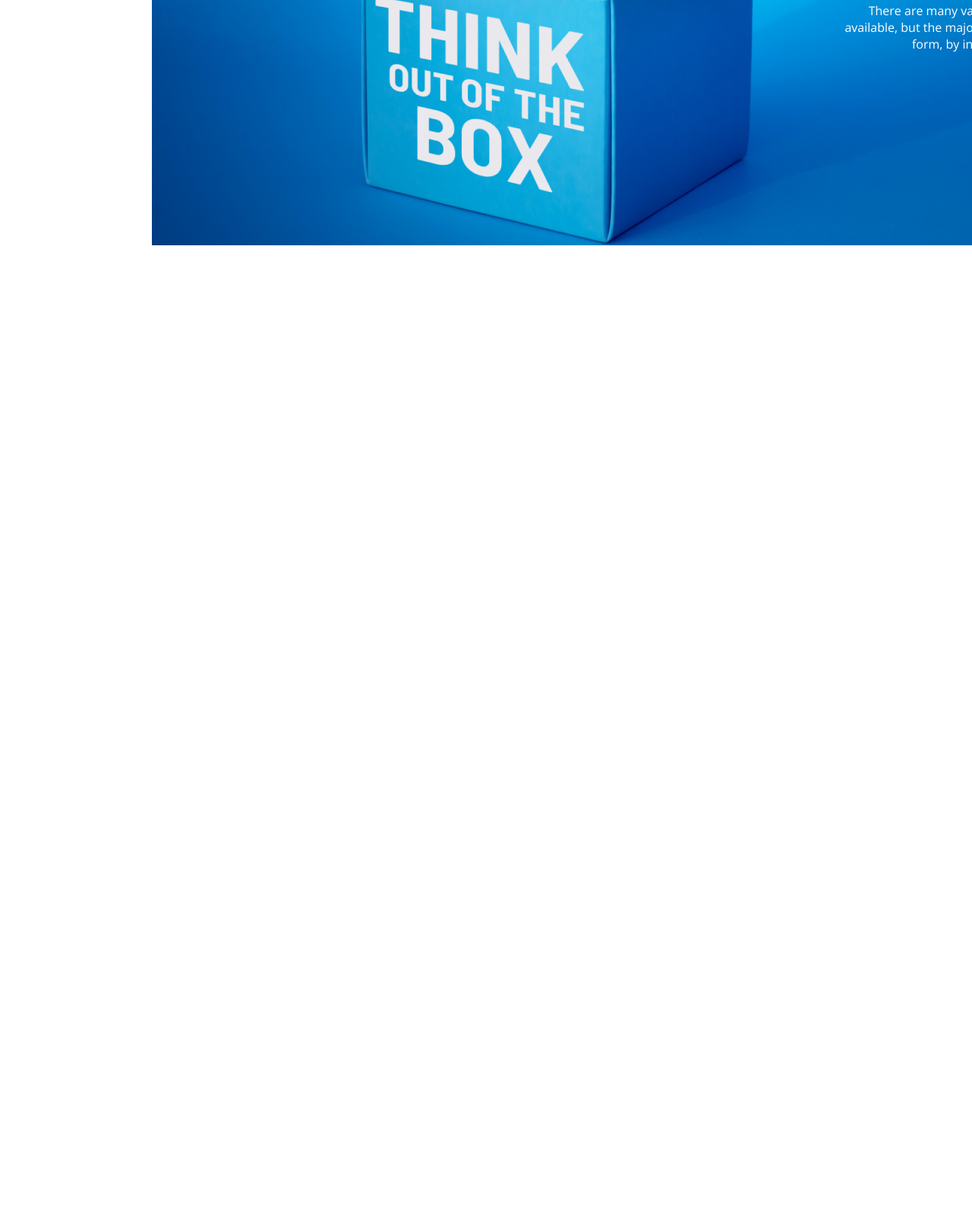
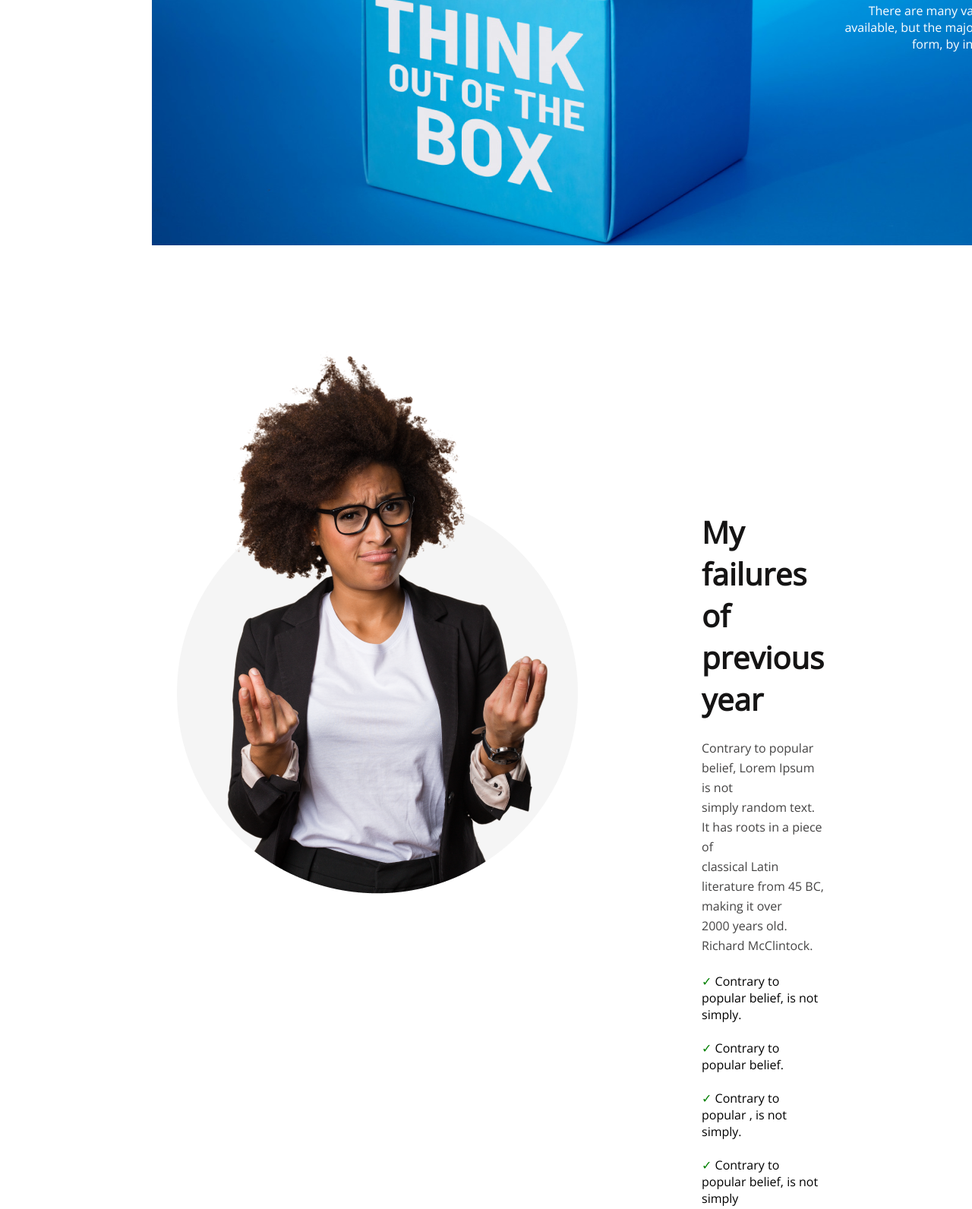
Before and after one commit to Liza337/first-assignment, a plain HTML site: page index.html in a window 1280 px wide. Shown: the part 485-2077 px from the top of the page at 76% size. Before the commit the page ends 808 px from the top, so only its background shows below. Drawn offline with nearby package versions, Linux system fonts and the light colour scheme.

Commit message:
about section added

```diff
--- a/index.html
+++ b/index.html
@@ -10,7 +10,7 @@
 </head>
 <body>
     <header class="header">
-        <!-- banner -->
+        <!-- this is banner -->
     <div class="banner">
       <div>
         <h3 class="banner-title">All Thinks Are<br> Possible If You<br> believe</h3>
@@ -21,5 +21,28 @@
     </div>
     </header>
 
+      <!-- this main section -->
+   <main class="main">
+    <section class="about-me">
+        <div class="for-image">
+            <img src="images/person.png" alt="">
+        </div>
+        <div class="my-previous-yr">
+            <h3 class="about-title">My failures of<br> previous year</h3>
+            <p class="about-description">Contrary to popular belief, Lorem Ipsum is not<br> simply random text. It has roots in a piece of<br> classical Latin literature from 45 BC, making it over<br> 2000 years old. Richard McClintock.</p>
+
+            <p><span style="color: green;">&#x2713;</span> Contrary to popular belief, is not simply.</p><br>
+            <p><span style="color: green;">&#x2713;</span> Contrary to popular belief.</p><br>
+            <p><span style="color: green;">&#x2713;</span> Contrary to popular , is not simply.<p><br>
+            <p><span style="color: green;">&#x2713;</span> Contrary to popular belief, is not simply<p><br>
+            <p><span style="color: green;">&#x2713;</span> Contrary to popular simply<p><br>
+
+
+
+        </div>
+    </section>
+
+   </main>
+
 </body>
 </html>
--- a/styles/portfolio.css
+++ b/styles/portfolio.css
@@ -46,3 +46,45 @@
 
 
 }
+
+/* About main section */
+.main{
+    max-width: 1140px;
+    margin: 0 200px;
+}
+
+.about-me{
+    display: flex;
+    gap: 145px;
+    margin-bottom: 129px;
+}
+
+.for-image{
+     margin-top: 130px;
+     margin-left: 10px;
+}
+
+
+.my-previous-yr{
+    margin-top: 350px;
+
+
+}
+.about-title{
+    color: #151414;
+    font-weight: 700;
+    font-size: 40px;
+    margin-bottom: 24px;
+
+
+
+}
+.about-description{
+    font-weight: 400;
+    font-size: 16px;
+    line-height: 26px;
+    color: #444343;
+    margin-bottom: 23px;
+
+
+}
```
